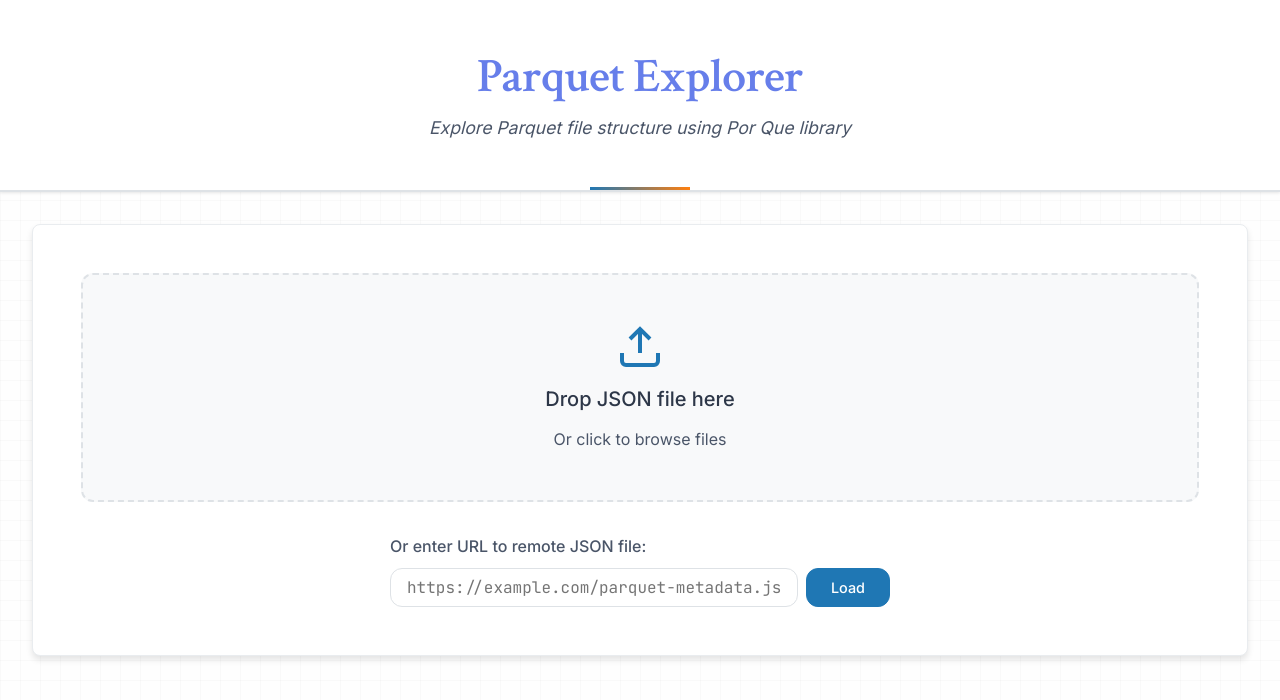
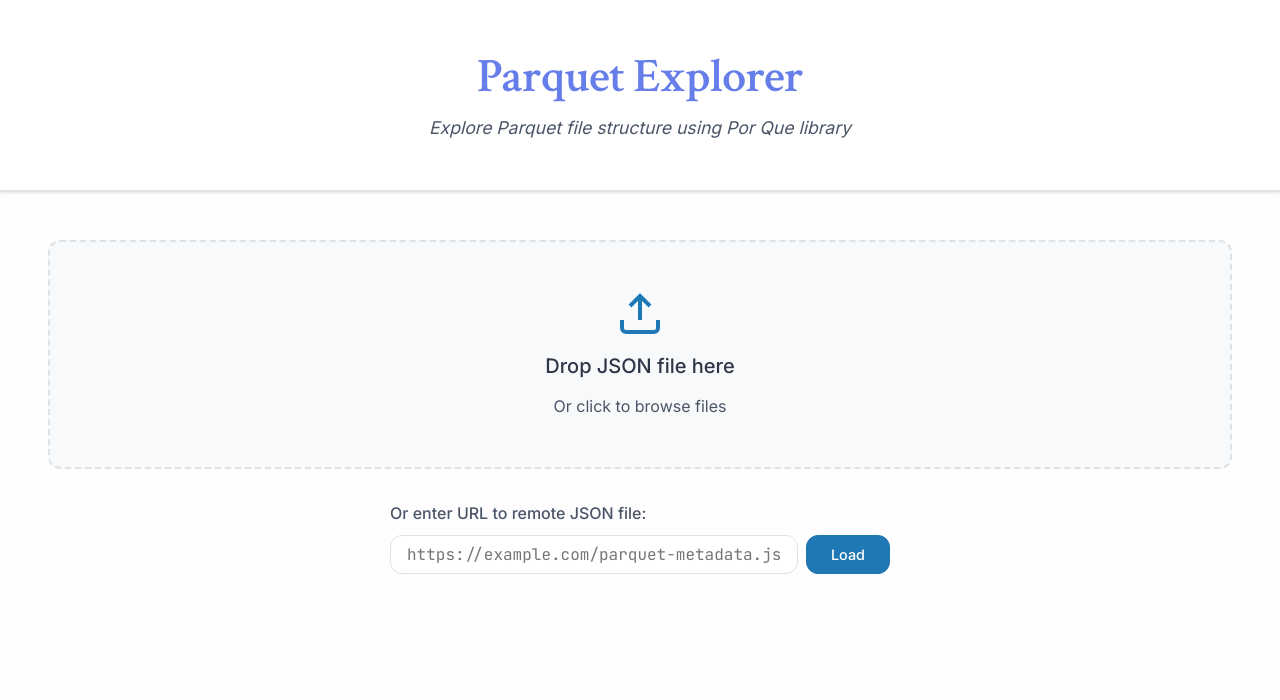
Before and after one commit to jkeifer/por-que, a plain HTML site: page webapp/index.html in a window 1280 px wide. Drawn offline with nearby package versions, Linux system fonts and the light colour scheme.

Commit message:
clean up webapp

```diff
--- a/webapp/css/styles.css
+++ b/webapp/css/styles.css
@@ -65,10 +65,6 @@ body {
     line-height: 1.6;
     color: var(--text-primary);
     background: var(--bg-secondary);
-    background-image:
-        linear-gradient(90deg, rgba(0,0,0,.02) 1px, transparent 1px),
-        linear-gradient(rgba(0,0,0,.02) 1px, transparent 1px);
-    background-size: 20px 20px;
     min-height: 100vh;
 }
 
@@ -101,16 +97,6 @@ p {
     position: relative;
 }
 
-.app-header::after {
-    content: '';
-    position: absolute;
-    bottom: 0;
-    left: 50%;
-    transform: translateX(-50%);
-    width: 100px;
-    height: 3px;
-    background: linear-gradient(90deg, var(--viz-blue), var(--viz-orange));
-}
 
 .app-header h1 {
     font-size: 3rem;
@@ -173,18 +159,11 @@ p {
 
 /* Main app container */
 .app-main {
-    max-width: 1400px;
-    margin: var(--spacing-xl) auto;
-    padding: 0 var(--spacing-xl);
 }
 
 /* File input section */
 .file-input-section {
-    background: var(--bg-primary);
-    border: 1px solid var(--border-light);
-    border-radius: var(--border-radius-lg);
     padding: var(--spacing-xxl);
-    box-shadow: var(--shadow-md);
     text-align: center;
 }
 
--- a/webapp/index.html
+++ b/webapp/index.html
@@ -50,7 +50,7 @@
         </section>
 
         <!-- Explorer Section (hidden initially) -->
-        <section id="explorer-section" class="explorer-section" style="display: none;">
+        <div id="explorer-section" style="display: none;">
             <nav class="tab-nav">
                 <button class="tab-btn active" data-tab="overview">Overview</button>
                 <button class="tab-btn" data-tab="schema">Schema</button>
@@ -106,7 +106,7 @@
                 </div>
                 <div id="metadata-content"></div>
             </div>
-        </section>
+        </div>
 
         <!-- Error Section -->
         <section id="error-section" class="error-section" style="display: none;">
```
